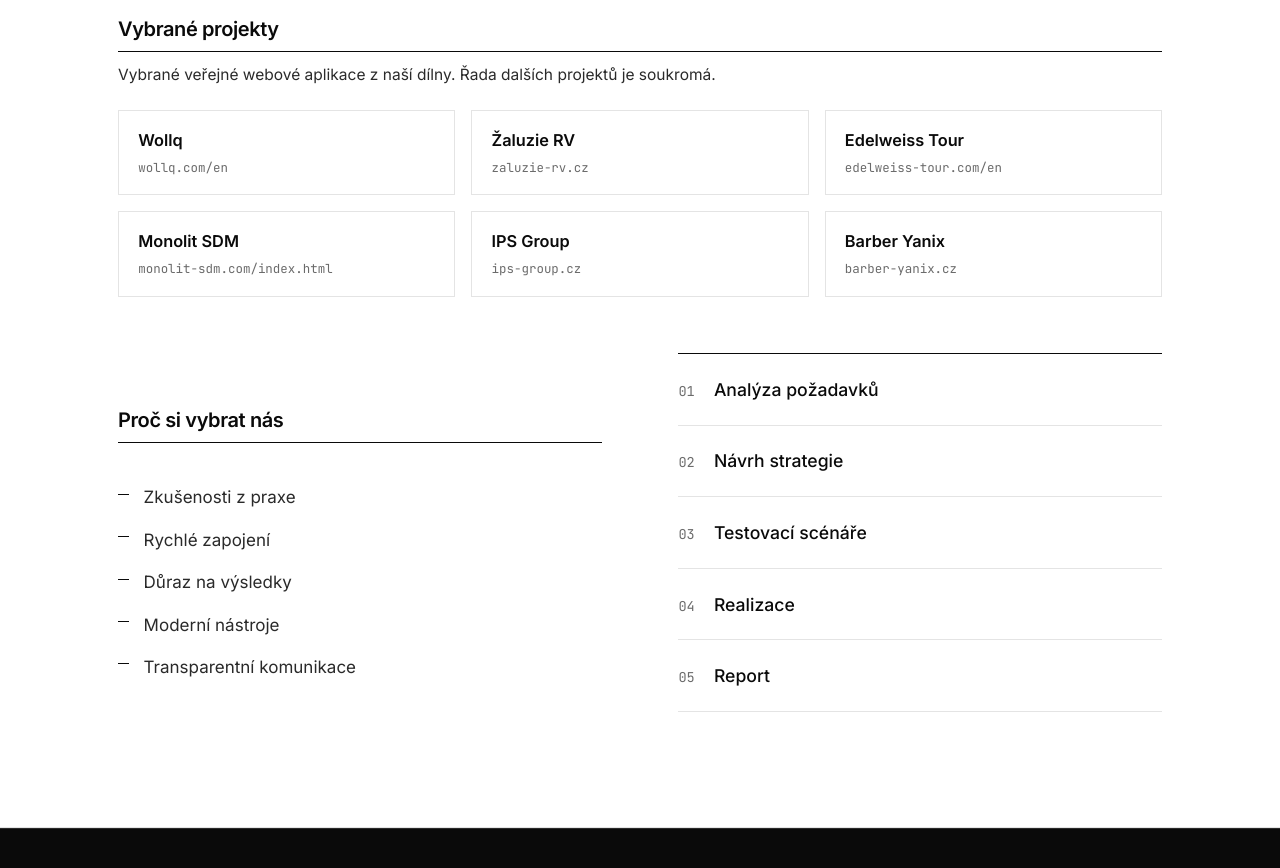
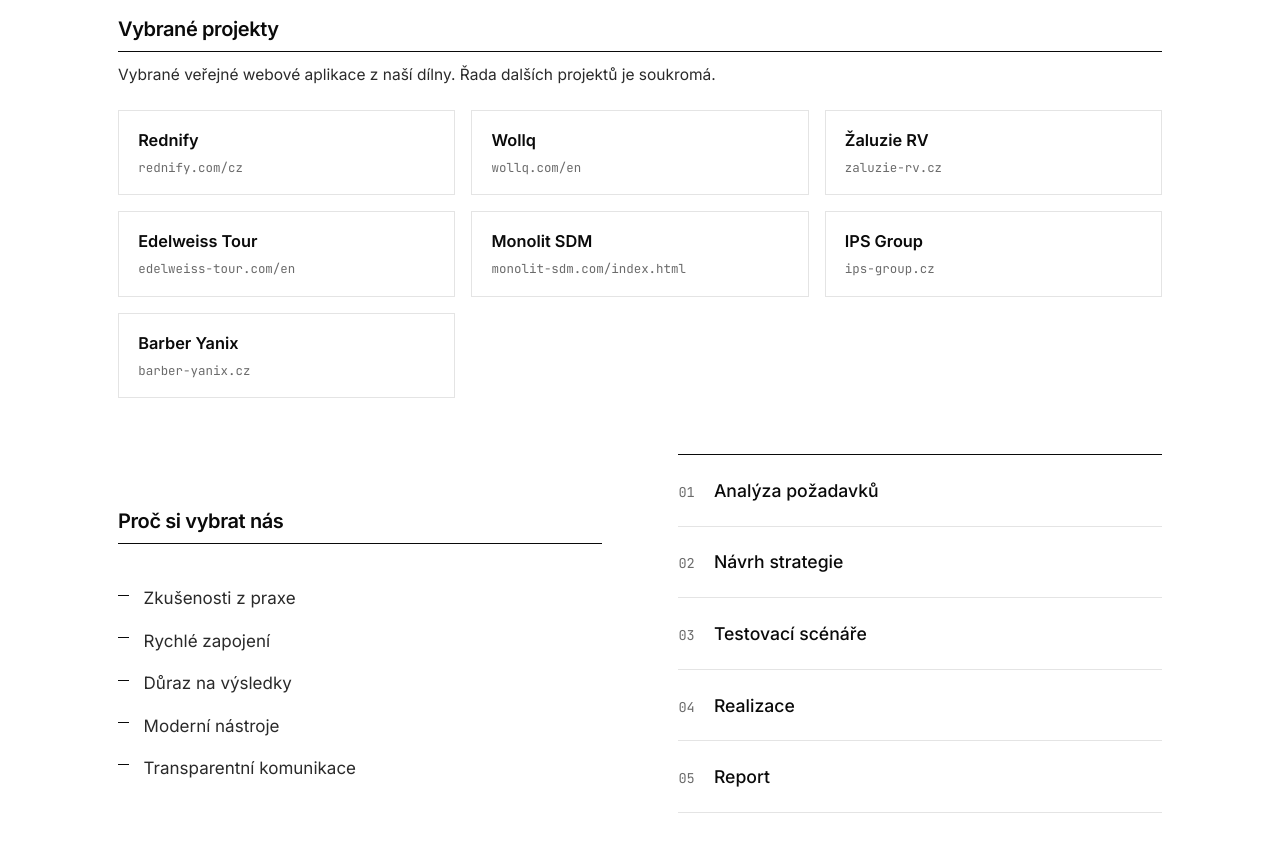
Before and after one commit to Vasaaa24/kodingcz, a Next.js app: page / in a window 1280 px wide. Shown: the part 10740-11608 px from the top of the page. Built offline with nearby package versions, Linux system fonts and the light colour scheme.

Commit message:
feat: add Rednify as first portfolio project

```diff
--- a/app/content.ts
+++ b/app/content.ts
@@ -279,6 +279,7 @@
   portfolioIntro:
     "Vybrané veřejné webové aplikace z naší dílny. Řada dalších projektů je soukromá.",
   portfolio: [
+    { name: "Rednify", url: "https://rednify.com/cz" },
     { name: "Wollq", url: "https://wollq.com/en" },
     { name: "Žaluzie RV", url: "https://zaluzie-rv.cz/" },
     { name: "Edelweiss Tour", url: "https://edelweiss-tour.com/en" },
```
